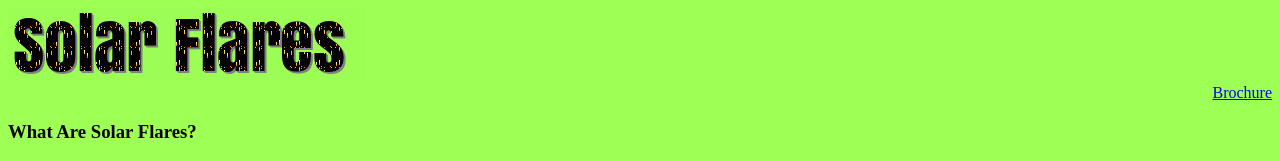
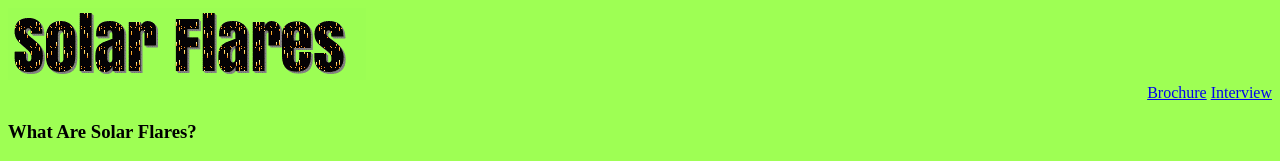
Before and after one commit to andeg8/exam, a plain HTML site: page index.html in a window 1280 px wide. Shown: the top 161 px of the page. Drawn offline with Linux system fonts and the light colour scheme.

Commit message:
Update index.html

```diff
--- a/index.html
+++ b/index.html
@@ -11,6 +11,7 @@
   <body>
     <div class="right1">
       <a target="_blank" href="https://drive.google.com/open?id=192-cl1dCQbHagTvplqAovDBFnC_rvoVglbuPDBGH9pQ">Brochure</a>
+      <a target="_blank" href="https://docs.google.com/document/d/1yzZBtxF8IaIQ7NDqrzF8WU3piPXeYpAQIPysvgDocWY/edit?usp=sharing">Interview</a>
     </div>
     <h3>What Are Solar Flares?</h3>
     <h4>Definition: A brief eruption of intense high-energy radiation from the sun's surface,<br>associated with sunspots and causing electromagnetic disturbances on the earth,<br>as with radio frequency communications and power line transmissions.</h4>
```
